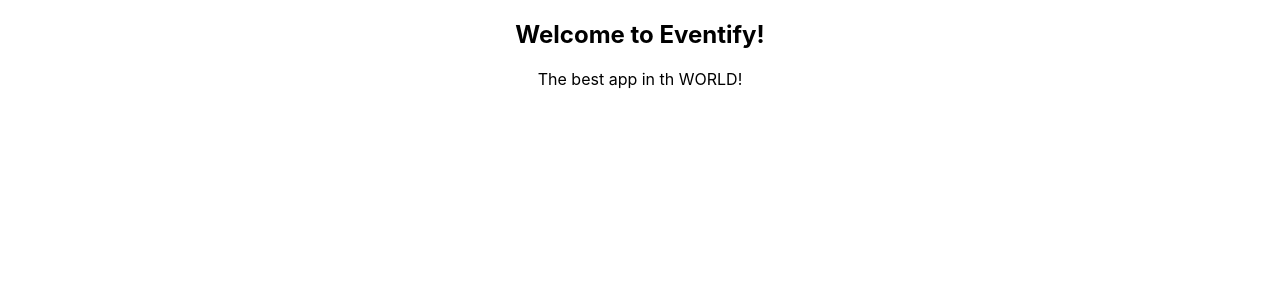
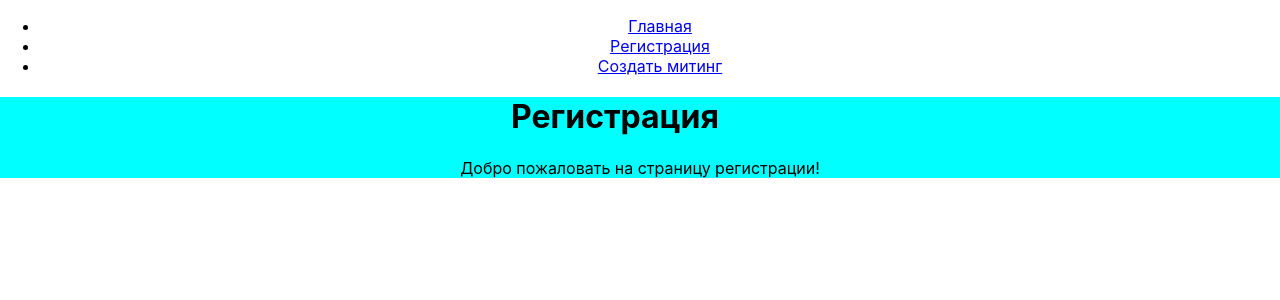
Before and after one commit to neograne/Eventify, a React (Create React App) app in the folder code/frontend/: page /login in a window 1280 px wide. Shown: the top 300 px of the page. Built offline with nearby package versions, Linux system fonts and the light colour scheme.

Commit message:
feat: Начал верстку страниц первых страниц

```diff
--- a/code/frontend/package.json
+++ b/code/frontend/package.json
@@ -10,7 +10,8 @@
     "react": "^19.0.0",
     "react-dom": "^19.0.0",
     "react-scripts": "5.0.1",
-    "web-vitals": "^2.1.4"
+    "web-vitals": "^2.1.4",
+    "react-router-dom": "^6.0.0"
   },
   "scripts": {
     "start": "react-scripts start",
--- a/code/frontend/src/App.js
+++ b/code/frontend/src/App.js
@@ -1,14 +1,24 @@
 import './App.css';
+import React from 'react';
+import { BrowserRouter as Router, Route, Routes } from 'react-router-dom';
 
-function App() {
+import Header from './components/Header';
+import NewMeeting from './pages/NewMeeting/NewMeeting';
+import Login from './pages/Login/Login';
+
+const App = () => {
   return (
-    <div>
-      <header>
-        <h2>Welcome to Eventify!</h2>
-        <a>The best app in th WORLD!</a>
-      </header>
-    </div>
+    <Router>
+      <div>
+        <Header />
+        <Routes>
+          <Route path="/login" element={<Login />} />
+          <Route path="/new-meeting" element={<NewMeeting />} />
+        </Routes>
+      </div>
+    </Router>
   );
-}
+};
+
 
 export default App;
--- /dev/null
+++ b/code/frontend/src/components/Header.js
@@ -0,0 +1,22 @@
+import React from 'react';
+import { Link } from 'react-router-dom';
+
+const Header = () => {
+  return (
+    <nav>
+      <ul>
+        <li>
+          <Link to="/">Главная</Link>
+        </li>
+        <li>
+          <Link to="/login">Регистрация</Link>
+        </li>
+        <li>
+          <Link to="/new-meeting">Создать митинг</Link>
+        </li>
+      </ul>
+    </nav>
+  );
+};
+
+export default Header;
--- /dev/null
+++ b/code/frontend/src/pages/Login/Login.js
@@ -0,0 +1,13 @@
+import React from 'react';
+import './style.css'
+
+const Login = () => {
+  return (
+    <div className='main-content'>
+      <h1 className='title'>Регистрация</h1>
+      <p>Добро пожаловать на страницу регистрации!</p>
+    </div>
+  );
+};
+
+export default Login;
--- /dev/null
+++ b/code/frontend/src/pages/Login/style.css
@@ -0,0 +1,8 @@
+.main-content {
+    text-align: center;
+    background-color: aqua;
+}
+
+.title{
+    margin-right: 50px;
+}
--- /dev/null
+++ b/code/frontend/src/pages/NewMeeting/NewMeeting.js
@@ -0,0 +1,12 @@
+import React from 'react';
+
+const NewMeeting = () => {
+  return (
+    <div className='main-content'>
+      <h1 className='title'>Создание митинга</h1>
+      <p>Добро пожаловать на страницу создания митинга!</p>
+    </div>
+  );
+};
+
+export default NewMeeting;
--- /dev/null
+++ b/code/frontend/src/pages/NewMeeting/style.css
@@ -0,0 +1,8 @@
+.main-content {
+    text-align: center;
+    background-color: red;
+}
+
+.title{
+    margin-right: 50px;
+}
```
Also changed, not shown: code/frontend/src/components/Footer.js (added), 1 other file (tests, documents, lock files or other folders).
